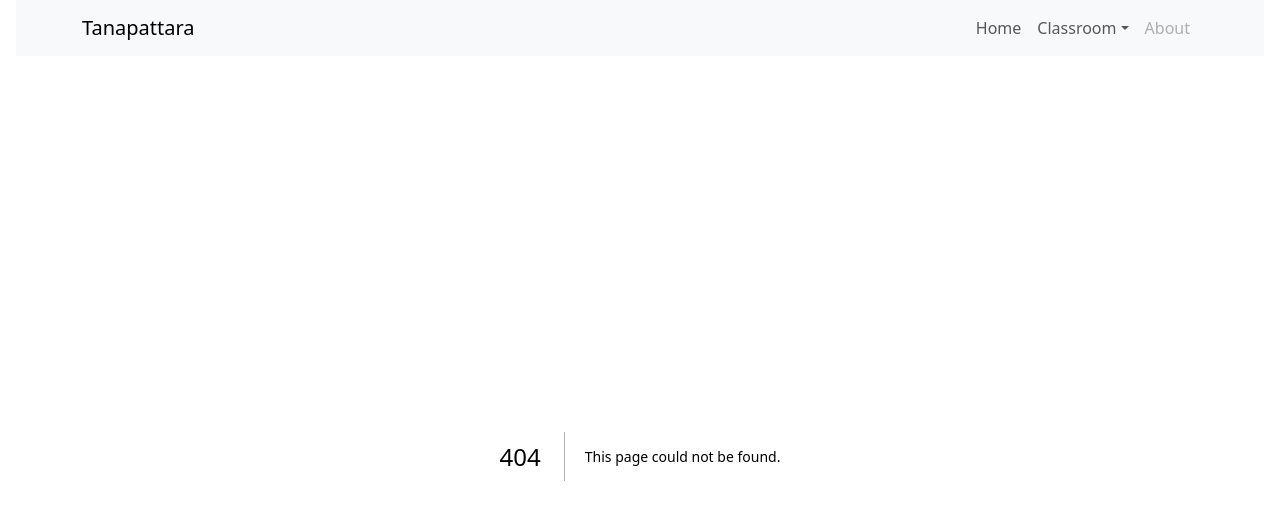
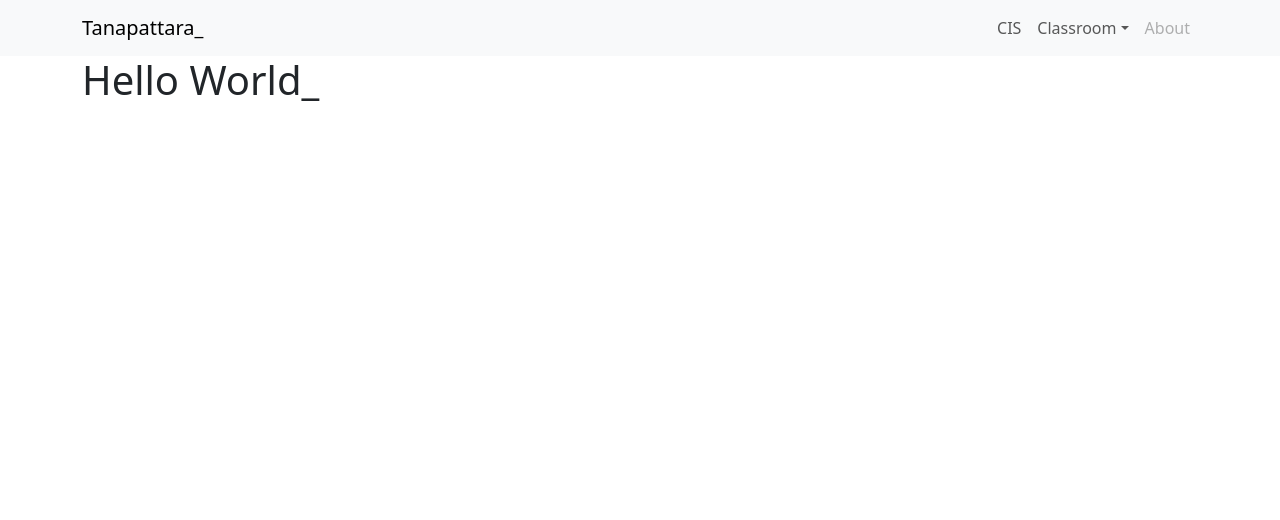
Before and after one commit to tanapattara/tanapattara.github.io, a Next.js app: page /oop in a window 1280 px wide. Before the commit this address had no page. Shown: the top 520 px of the page. Built offline with nearby package versions, Linux system fonts and the light colour scheme.

Commit message:
update style and navbar

```diff
--- a/src/app/components/navigation/navigation.module.css
+++ b/src/app/components/navigation/navigation.module.css
@@ -1,7 +1,3 @@
-.navbarModule {
-  margin-left: 1rem;
-  margin-right: 1rem;
-}
 .navbarMenu {
   margin-left: auto;
 }
--- a/src/app/components/navigation/navigation.tsx
+++ b/src/app/components/navigation/navigation.tsx
@@ -1,15 +1,14 @@
 "usen client";
+import Link from "next/link";
 import styles from "./navigation.module.css";
 
 export default function NavigationBar() {
   return (
     <>
-      <nav
-        className={`navbar navbar-expand-lg navbar-light bg-light ${styles.navbarModule}`}
-      >
+      <nav className={`navbar navbar-expand-lg navbar-light bg-light `}>
         <div className="container">
           <a className="navbar-brand" href="#">
-            Tanapattara
+            Tanapattara_
           </a>
           <button
             className="navbar-toggler"
@@ -28,9 +27,13 @@ export default function NavigationBar() {
           >
             <ul className={`navbar-nav mr-auto ${styles.navbarMenu}`}>
               <li className="nav-item active">
-                <a className="nav-link" href="#">
-                  Home <span className="sr-only"></span>
-                </a>
+                <Link
+                  href="http://cis.kku.ac.th"
+                  target="blank"
+                  className="nav-link"
+                >
+                  CIS
+                </Link>
               </li>
               <li className="nav-item dropdown">
                 <a
@@ -47,26 +50,31 @@ export default function NavigationBar() {
                 </a>
                 <ul className="dropdown-menu dropdown-menu-end">
                   <li>
-                    <a className="dropdown-item" href="#">
+                    <Link href="/oop" className="dropdown-item">
                       Object Oriented Programming
-                    </a>
+                    </Link>
                   </li>
                   <li>
-                    <a className="dropdown-item" href="#">
+                    <Link href="/web" className="dropdown-item">
                       Frontend Web Development
-                    </a>
+                    </Link>
                   </li>
                   <li>
-                    <a className="dropdown-item" href="#">
+                    <Link href="/mobile" className="dropdown-item">
                       Native Mobile Development
-                    </a>
+                    </Link>
+                  </li>
+                  <li>
+                    <Link href="/itsec" className="dropdown-item">
+                      Information Technology Security and IT Laws
+                    </Link>
                   </li>
                 </ul>
               </li>
               <li className="nav-item">
-                <a className="nav-link disabled" href="#">
+                <Link href="/about" className="nav-link disabled">
                   About
-                </a>
+                </Link>
               </li>
             </ul>
           </div>
--- a/src/app/globals.css
+++ b/src/app/globals.css
@@ -0,0 +1,3 @@
+.dropdown-menu.show {
+  left: -10rem;
+}
--- /dev/null
+++ b/src/app/itsec/page.tsx
@@ -0,0 +1,3 @@
+export default function Page() {
+  return <h1>Hello World_</h1>;
+}
--- /dev/null
+++ b/src/app/mobile/page.tsx
@@ -0,0 +1,3 @@
+export default function Page() {
+  return <h1>Hello World_</h1>;
+}
--- /dev/null
+++ b/src/app/oop/page.tsx
@@ -0,0 +1,7 @@
+export default function Page() {
+  return (
+    <>
+      <h1>Hello World_</h1>
+    </>
+  );
+}
--- a/src/app/page.tsx
+++ b/src/app/page.tsx
@@ -4,5 +4,9 @@ import styles from "./page.module.css";
 import { useEffect } from "react";
 
 export default function Home() {
-  return <h1>Hello World_</h1>;
+  return (
+    <>
+      <h1>Hello World_</h1>
+    </>
+  );
 }
--- /dev/null
+++ b/src/app/web/page.tsx
@@ -0,0 +1,3 @@
+export default function Page() {
+  return <h1>Hello World_</h1>;
+}
```
